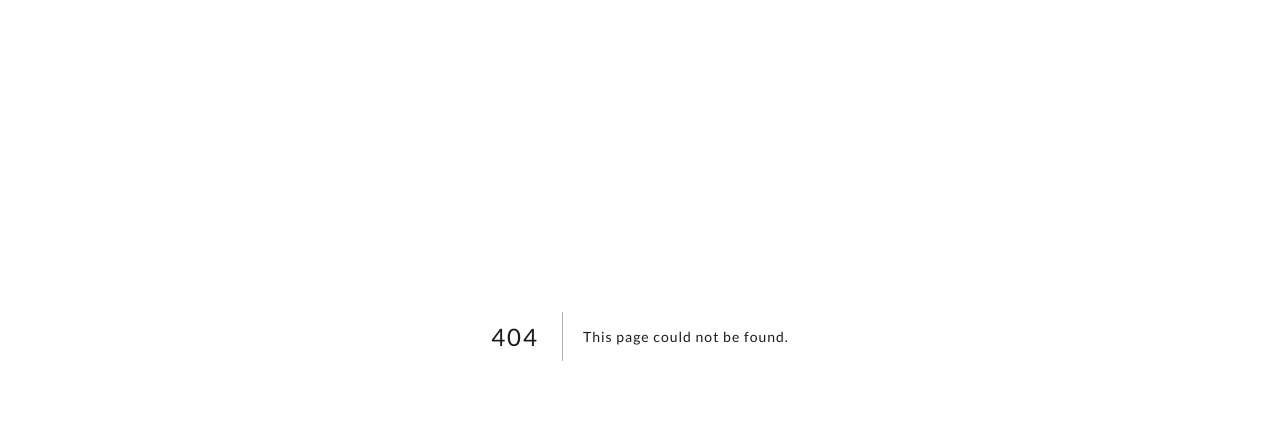
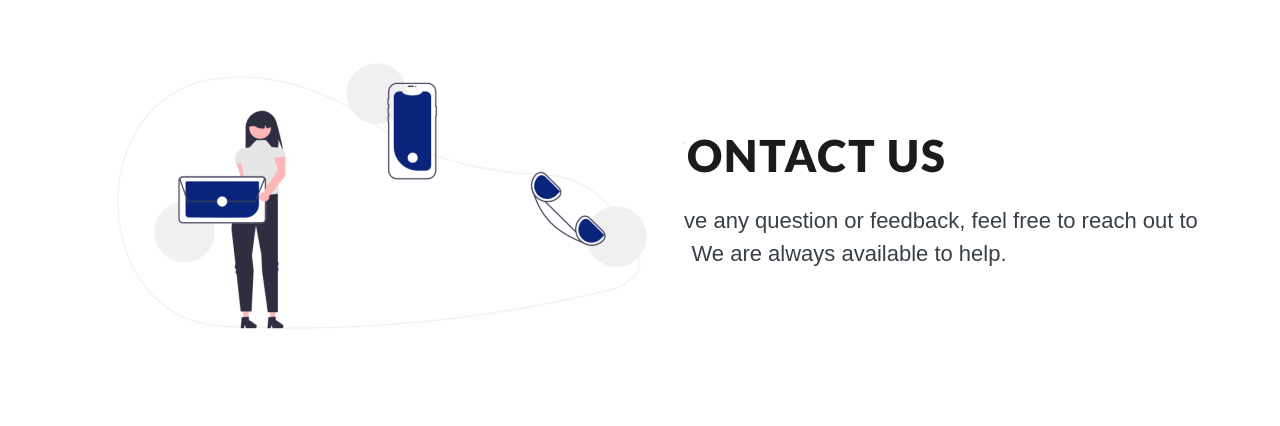
Before and after one commit to gidiblack/emma-tob, a Next.js app: page /contact-us in a window 1280 px wide. Before the commit this address had no page. Shown: the part 140-566 px from the top of the page. Built offline with nearby package versions, Linux system fonts and the light colour scheme.

Commit message:
Contact page init

```diff
--- a/src/components/ContactTabs.tsx
+++ b/src/components/ContactTabs.tsx
@@ -13,7 +13,13 @@ import {
   Box,
 } from "@chakra-ui/react";
 
-function ContactTabs() {
+function ContactTabs({
+  isControlled,
+  setTabIndex,
+}: {
+  isControlled?: boolean;
+  setTabIndex?: (i: number) => void;
+}) {
   const addresses = [
     {
       country: "Nigeria",
@@ -38,12 +44,18 @@ function ContactTabs() {
     },
     {
       country: "Switzerland",
-      address: "Wolfackerstrassa 6",
+      address: "Wolfackerstrasse 6",
       address2: "4622 Egerkingen, Switzerland",
       email: "admin@emma-tob.com, info@emma-tob.com",
       phone: "+41 763 838 336",
     },
   ];
+
+  const handleTabChange = (i: number) => {
+    if (setTabIndex !== undefined) {
+      setTabIndex(i);
+    }
+  };
   return (
     <Tabs
       bg={"brand.500"}
@@ -52,6 +64,7 @@ function ContactTabs() {
       pb={8}
       mx={["-1rem", "-1.5rem", "unset"]}
       variant={"unstyled"}
+      onChange={isControlled ? (i) => handleTabChange(i) : undefined}
     >
       <TabList
         justifyContent={"center"}
--- /dev/null
+++ b/src/pages/contact-us/index.tsx
@@ -0,0 +1,93 @@
+import React, { useEffect, useState } from "react";
+import { Box, Flex, SimpleGrid, Text } from "@chakra-ui/react";
+import OptimizedImage from "@/components/OptimizedImage";
+import PageSection from "@/components/PageSection";
+import HeroImg from "@/assets/contact-illustration.png";
+import ContactTabs from "@/components/ContactTabs";
+
+function Contactus() {
+  const [currentMapSrc, setCurrentMapSrc] = useState("");
+  const [tabIndex, setTabIndex] = useState(0);
+
+  useEffect(() => {
+    switch (tabIndex) {
+      case 0:
+        setCurrentMapSrc(
+          "https://www.google.com/maps/embed?pb=!1m18!1m12!1m3!1d63422.84389248766!2d3.043387793481497!3d6.530810251722835!2m3!1f0!2f0!3f0!3m2!1i1024!2i768!4f13.1!3m3!1m2!1s0x103b78963f436a7f%3A0x190bbbebf2733a7f!2sEmma-Tob%20Technologies%20Limited!5e0!3m2!1sen!2sng!4v1691012126524!5m2!1sen!2sng"
+        );
+        break;
+      case 1:
+        setCurrentMapSrc(
+          "https://www.google.com/maps/embed?pb=!1m18!1m12!1m3!1d3972.7183571212736!2d-1.9954280240660776!3d5.306569936105557!2m3!1f0!2f0!3f0!3m2!1i1024!2i768!4f13.1!3m3!1m2!1s0xfdd6ffa3d0ba655%3A0x4485fbdfc9ed7153!2starkwa%20nsuaem%20municipal%20assembly%20old%20office!5e0!3m2!1sen!2sng!4v1691014214250!5m2!1sen!2sng"
+        );
+        break;
+      case 2:
+        setCurrentMapSrc(
+          "https://www.google.com/maps/embed?pb=!1m18!1m12!1m3!1d3979.619902379381!2d9.652788385164623!3d4.097510033148963!2m3!1f0!2f0!3f0!3m2!1i1024!2i768!4f13.1!3m3!1m2!1s0x10611146b966ab75%3A0x410b3ad02bbf2e7!2sBECT%20Engineering%20Sarl!5e0!3m2!1sen!2sng!4v1691014484868!5m2!1sen!2sng"
+        );
+        break;
+      case 3:
+        setCurrentMapSrc(
+          "https://www.google.com/maps/embed?pb=!1m18!1m12!1m3!1d1191.714794151791!2d7.798180198731034!3d47.31762078893151!2m3!1f0!2f0!3f0!3m2!1i1024!2i768!4f13.1!3m3!1m2!1s0x47902d0a40cf18d5%3A0x43b75433ec103f8!2sWolfackerstrasse%2C%204622%20Egerkingen%2C%20Switzerland!5e0!3m2!1sen!2sng!4v1691014610646!5m2!1sen!2sng"
+        );
+        break;
+      default:
+        setCurrentMapSrc(
+          "https://www.google.com/maps/embed?pb=!1m18!1m12!1m3!1d63422.84389248766!2d3.043387793481497!3d6.530810251722835!2m3!1f0!2f0!3f0!3m2!1i1024!2i768!4f13.1!3m3!1m2!1s0x103b78963f436a7f%3A0x190bbbebf2733a7f!2sEmma-Tob%20Technologies%20Limited!5e0!3m2!1sen!2sng!4v1691012126524!5m2!1sen!2sng"
+        );
+        break;
+    }
+  }, [tabIndex]);
+
+  return (
+    <>
+      <PageSection>
+        <SimpleGrid
+          columns={{ md: 2 }}
+          gap={[2, null, 4, 6, 8]}
+          mt={[-8, null, -6, "unset"]}
+        >
+          <OptimizedImage
+            src={HeroImg.src}
+            placeholder={"blur"}
+            blurDataURL={HeroImg.blurDataURL}
+            alt={"contact Emma-Tob Technologies"}
+            w={{ base: "full", xl: "37.75rem" }}
+            h={{ base: "14rem", md: "18rem", xl: "22.5rem" }}
+          />
+          <Flex align={"center"}>
+            <Box textAlign={{ base: "center", md: "left" }}>
+              <Text as={"h1"} mb={[2, null, 3, 4]} fontWeight={"extrabold"}>
+                CONTACT US
+              </Text>
+              <Text fontSize={[18, null, 20, 21, 22]}>
+                Have any question or feedback, feel free to reach out to us. We
+                are always available to help.
+              </Text>
+            </Box>
+          </Flex>
+        </SimpleGrid>
+      </PageSection>
+      <Box>
+        <iframe
+          src={currentMapSrc}
+          loading="lazy"
+          referrerPolicy="no-referrer-when-downgrade"
+          allowFullScreen
+          width={"100%"}
+          height={"580px"}
+        />
+        <Box
+          px={["1rem", "1.5rem", "2rem", "4rem", "5rem", "6.25rem", "8rem"]}
+          mt={{ md: -16 }}
+          position={"relative"}
+          zIndex={10}
+        >
+          <ContactTabs isControlled={true} setTabIndex={setTabIndex} />
+        </Box>
+      </Box>
+    </>
+  );
+}
+
+export default Contactus;
```
Also changed, not shown: src/assets/contact-illustration.png (added).
